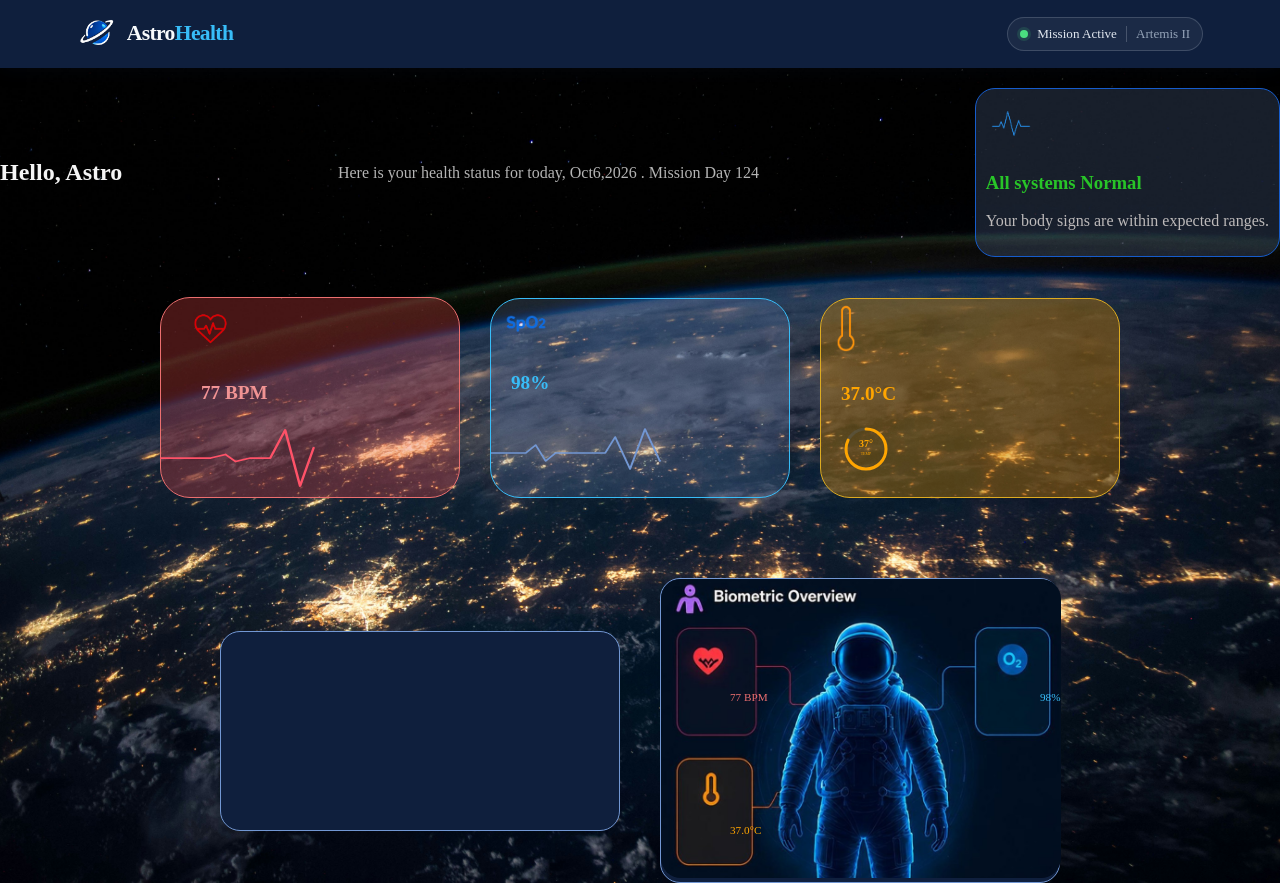
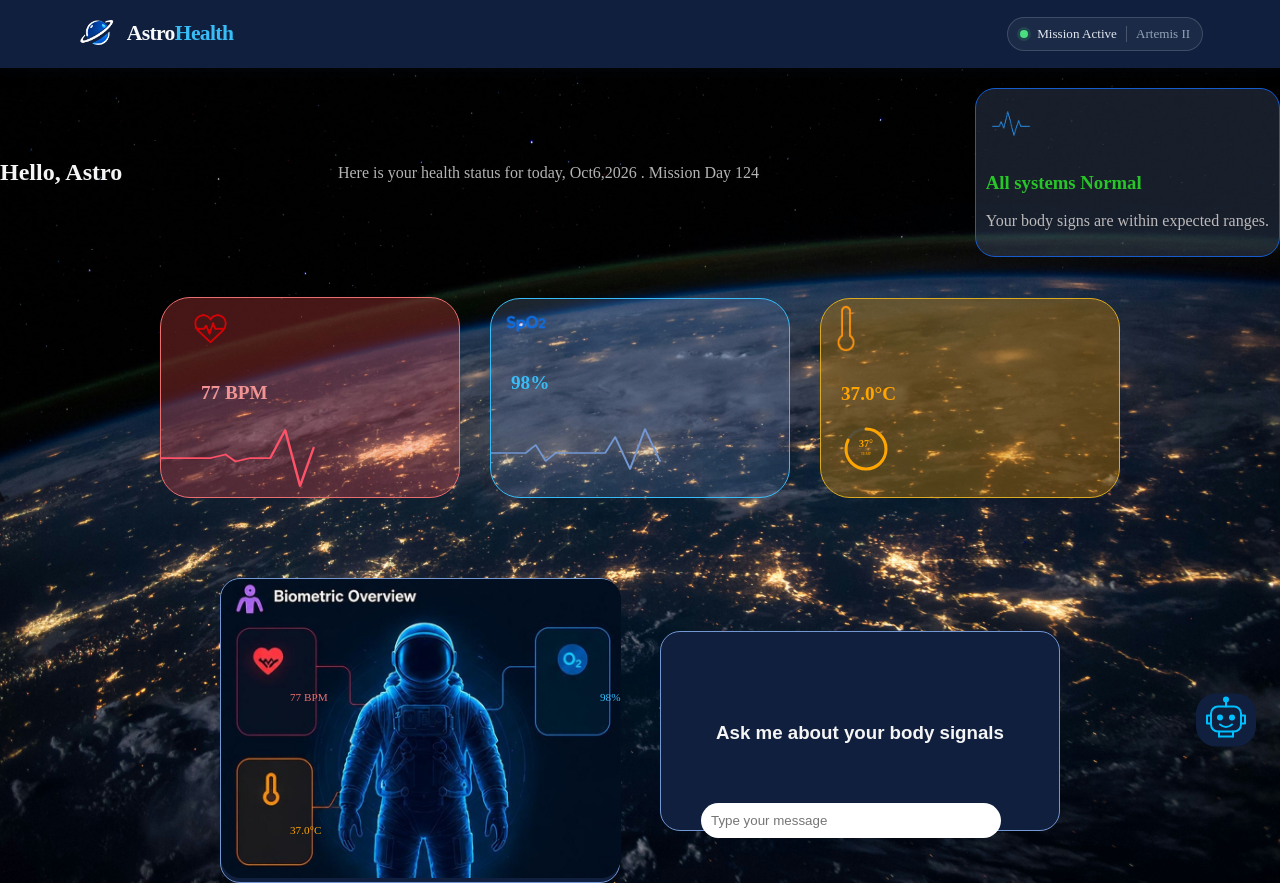
Before and after one commit to MOStudio2004/Nasa-Space-Apps-Challenge, a React (Vite) app: page / in a window 1280 px wide. Built offline with nearby package versions, Linux system fonts and the light colour scheme.

Commit message:
add mini chat bot

```diff
--- a/src/Component/Home/Home.css
+++ b/src/Component/Home/Home.css
@@ -318,13 +318,14 @@ justify-content: center;
   gap: 40px;
 }
 
-.alerts{
+.Chat-model{
   border: 1px solid #7297d3;
   background-color: #0f1f3d;
   width: 400px;
   height: auto;
   min-height: 200px;
   border-radius: 20px;
+  height: auto;
 }
 
 .astro-ov{
@@ -349,7 +350,7 @@ justify-content: center;
 .para-heart-astro{
   position: absolute;
   z-index: 1000;
-  top: 1500px;
+  top: 1250px;
   left: 30px;
   color: rgb(236, 111, 111);
   font-size: 0.7em;
@@ -357,8 +358,8 @@ justify-content: center;
 .para-temp-astro{
 position: absolute;
 z-index: 1000;
-  top: 1630px;
-  left: 30px;
+  top: 1380px;
+  left: 34px;
   color: orange;
   font-size: 0.7em;
 }
@@ -366,12 +367,49 @@ z-index: 1000;
 .para-spo-astro{
 position: absolute;
 z-index: 1000;
-  top: 1500px;
+  top: 1250px;
   left: 340px;
   color: #38bdf8;
   font-size: 0.7em;
 }
 
+
+.chat-title{
+  text-align: center;
+  margin-top: 90px;
+  font-family: Arial, Helvetica, sans-serif;
+  color: whitesmoke;
+}
+
+.message-input{
+  border: none;
+  position: relative;
+  left: 40px;
+  top: 40px;
+  width: 100%;
+  max-width: 300px;
+  border-radius: 20px;
+  padding: 10px;
+}
+.chat-btn-container{
+  display: flex;
+  justify-content: flex-end;
+
+}
+.chat-btn{
+  background-color: #0f1f3d;
+  border: none;
+  cursor: pointer;
+  border-radius: 20px;
+  position: fixed;
+  z-index: 1000;
+    right: 24px;
+  top: 90%;
+  transform: translateY(-50%);
+}
+.chat-btn:hover{
+  background-color: #18305c;
+}
 @media (min-width: 769px) {
   .sub-section {
     flex-direction: row;
@@ -386,16 +424,16 @@ z-index: 1000;
 }
 .para-heart-astro{
   top: 680px;
-  left: 730px;
+  left: 290px;
 }
 .para-temp-astro{
   top: 813px;
-  left: 730px;
+  left: 290px;
 }
 
 .para-spo-astro{
   top: 680px;
-  left: 1040px;
+  left: 600px;
 }
 }
 
--- a/src/Component/Home/home.jsx
+++ b/src/Component/Home/home.jsx
@@ -1,14 +1,14 @@
 import logo from "../../assets/logo.png";
 import "./Home.css";
-import heart from "../../assets/heart.png"
-import BBM from "../../assets/BBM.png"
-import { mockData } from "./Mockdata"
+import heart from "../../assets/heart.png";
+import BBM from "../../assets/BBM.png";
+import { mockData } from "./Mockdata";
 import { useState, useEffect } from "react";
-import temp from "../../assets/temp.png"
-import spo from "../../assets/spo.png"
-import astro from "../../assets/astro.jpg"
+import temp from "../../assets/temp.png";
+import spo from "../../assets/spo.png";
+import astro from "../../assets/astro.jpg";
 function Home() {
-  const [bPm , setBPm] = useState(mockData.heartRate);
+  const [bPm, setBPm] = useState(mockData.heartRate);
 
   useEffect(() => {
     const interval = setInterval(() => {
@@ -18,7 +18,7 @@ function Home() {
     return () => clearInterval(interval);
   }, []);
 
-const [tempe , setTemp] = useState(mockData.temp);
+  const [tempe, setTemp] = useState(mockData.temp);
 
   useEffect(() => {
     const tempChange = setInterval(() => {
@@ -28,15 +28,14 @@ useEffect(() => {
     return () => clearInterval(tempChange);
   }, []);
 
-
-const [spo2,setSpo] = useState(mockData.spo)
+  const [spo2, setSpo] = useState(mockData.spo);
 
   useEffect(() => {
     const spoChange = setInterval(() => {
       setSpo(Math.floor(Math.random() * 4) + 96);
-  },2000);
+    }, 2000);
     return () => clearInterval(spoChange);
-},[]);
+  }, []);
 
   return (
     <>
@@ -56,11 +55,17 @@ useEffect(() => {
 
       <section className="sub-section">
         <h2 className="sub-head">Hello, Astro</h2>
-      <p className="info">Here is your health status for today,    <span className="date">Oct6,2026</span> . <span className="count">Mission Day 124</span></p>
+        <p className="info">
+          Here is your health status for today,{" "}
+          <span className="date">Oct6,2026</span> .{" "}
+          <span className="count">Mission Day 124</span>
+        </p>
         <div className="message">
           <img className="heart" src={heart} alt="heart" />
           <h3 className="system-message">All systems Normal</h3>
-        <p className="body-signs">Your body signs are within expected ranges.</p>
+          <p className="body-signs">
+            Your body signs are within expected ranges.
+          </p>
         </div>
       </section>
 
@@ -103,19 +108,9 @@ useEffect(() => {
             viewBox="0 0 100 100"
             xmlns="http://www.w3.org/2000/svg"
           >
-  <circle
-    className="temperature-track"
-    cx="50"
-    cy="50"
-    r="40"
-  />
+            <circle className="temperature-track" cx="50" cy="50" r="40" />
 
-  <circle
-    className="temperature-progress"
-    cx="50"
-    cy="50"
-    r="40"
-  />
+            <circle className="temperature-progress" cx="50" cy="50" r="40" />
 
             <text
               x="50"
@@ -139,14 +134,53 @@ useEffect(() => {
       </section>
 
       <section className="overall">
-      <div className="alerts"></div>
         <div className="astro-ov">
           <img className="astro-img" src={astro} alt="astro" />
           <p className="para-heart-astro">{bPm} BPM</p>
           <p className="para-temp-astro">{tempe}°C</p>
           <p className="para-spo-astro">{spo2}%</p>
         </div>
+        <div className="Chat-model">
+          <h3 className="chat-title">Ask me about your body signals</h3>
+          <input
+            placeholder="Type your message"
+            type="text"
+            className="message-input"
+          />
+        </div>
       </section>
+      <div className="chat-btn-container">
+      <button className="chat-btn">
+        <svg
+          xmlns="http://www.w3.org/2000/svg"
+          width="48"
+          height="48"
+          viewBox="0 0 48 48"
+          fill="none"
+          stroke="#00BFFF"
+          stroke-width="2"
+          stroke-linecap="round"
+          stroke-linejoin="round"
+        >
+          <path d="M24 7V12" />
+          <circle cx="24" cy="5" r="2" fill="#00BFFF" />
+
+          <rect x="9" y="12" width="30" height="25" rx="7" />
+
+          <path d="M9 21H5V29H9" />
+          <path d="M39 21H43V29H39" />
+
+          <circle cx="18" cy="23" r="3" fill="#00BFFF" stroke="none" />
+          <circle cx="30" cy="23" r="3" fill="#00BFFF" stroke="none" />
+
+          <path d="M18 30Q24 35 30 30" />
+
+          <path d="M17 37V42" />
+          <path d="M31 37V42" />
+          <path d="M17 42H31" />
+        </svg>
+      </button>
+      </div>
     </>
   );
 }
```
Lines whose indentation alone changed are shown as unchanged.
